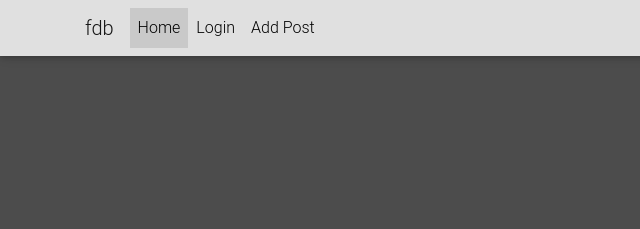
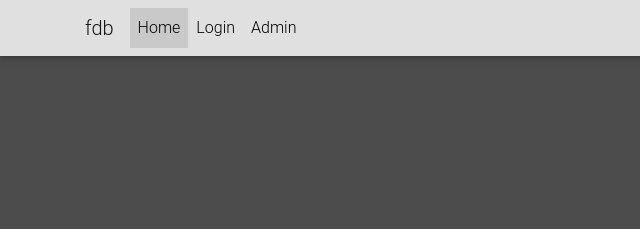
Before and after one commit to ahebwa49/static-fdb, a website: page public/index.html in a window 1280 px wide. Shown: the top 229 px of the page, 0-640 px from the left. Drawn offline with nearby package versions, Linux system fonts and the light colour scheme; a web font is replaced by a local one.

Commit message:
Change the nav-link item to Admin

```diff
--- a/public/index.html
+++ b/public/index.html
@@ -51,7 +51,7 @@
                   <a class="nav-link" href="/login">Login</a>
               </li>
               <li class="nav-item">
-                  <a class="nav-link" href="/create_post">Add Post</a>
+                  <a class="nav-link" href="/create_post">Admin</a>
               </li>
           </ul>
           <!-- Links -->
```
